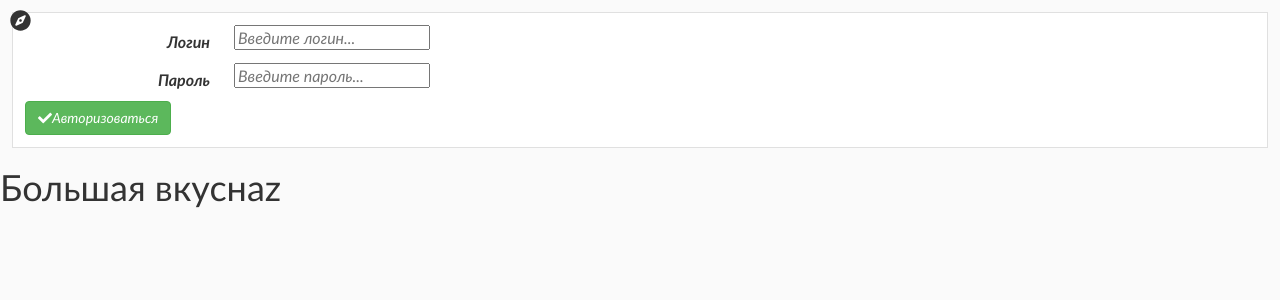
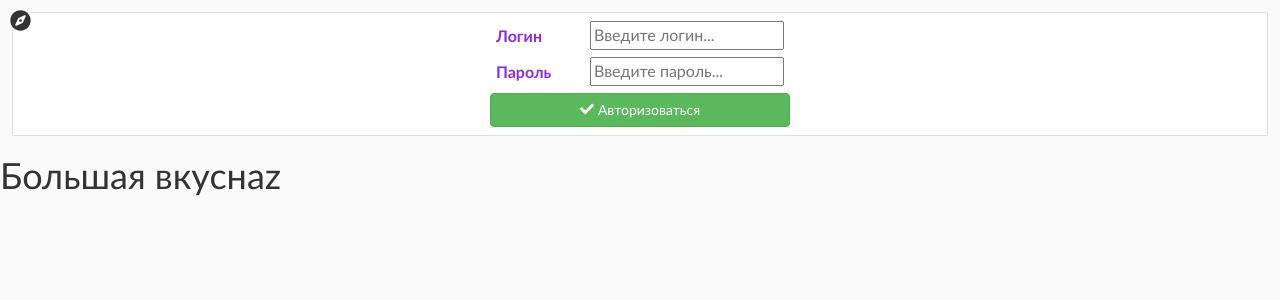
Before and after one commit to Chugou9/expenses, a React app: page / in a window 1280 px wide. Shown: the top 300 px of the page. Built offline with nearby package versions, Linux system fonts and the light colour scheme; the HTML template or start-up script is replaced by a standard one; what cometd would draw is missing.

Commit message:
auth:  Выравнивание полей

```diff
--- a/src/Common/BuildingBlocks/FormGroup/FormGroup.tsx
+++ b/src/Common/BuildingBlocks/FormGroup/FormGroup.tsx
@@ -3,14 +3,16 @@ import * as React from 'react';
 /**
  * Модель собственных свойств компонента.
  *
- * @prop {string} labelClassName Кастомный класс для наименования.
- * @prop {string} elementClassName Кастомный класс для блока с контентом.
  * @prop {string} label Кастомное наименование.
+ * @prop {string} [labelClassName] Кастомный класс для наименования.
+ * @prop {string} [elementClassName] Кастомный класс для блока с контентом.
+ * @prop {string} [containerClassName] Класс для контейнера.
  */
 interface IOwnProps {
-    labelClassName: string;
-    elementClassName: string;
     label: string;
+    labelClassName?: string;
+    elementClassName?: string;
+    containerClassName?: string;
 }
 
 /**
@@ -23,20 +25,22 @@ interface IState {}
  */
 export class FormGroup extends React.PureComponent<IOwnProps, IState> {
     static defaultProps: Partial<IOwnProps> = {
-        labelClassName: "col-xs-2",
-        elementClassName: "col-xs-10"
+        labelClassName: "",
+        elementClassName: '',
+        containerClassName: ''
     };
 
     render() {
         const {
             label,
             labelClassName,
-            elementClassName
+            elementClassName,
+            containerClassName
         } = this.props;
 
         return (
-            <div className="form-group">
-                <label className={`control-label ${labelClassName}`}>{label}</label>
+            <div className={` ${containerClassName}`}>
+                <label className={` ${labelClassName}`}>{label}</label>
 
                 <div className={elementClassName}>
                     {this.props.children}
--- a/src/Common/BuildingBlocks/Input/Input.tsx
+++ b/src/Common/BuildingBlocks/Input/Input.tsx
@@ -1,5 +1,4 @@
 import * as React from "react";
-import { isFunction } from "util";
 
 /**
  * Собственные свойства компонента ввода.
@@ -34,7 +33,7 @@ export function Input({
     const handleChange = (e: React.SyntheticEvent<HTMLInputElement>) => {
         let value = e.currentTarget.value;
 
-        isFunction(onChange) && onChange(value ? value : null);
+        typeof onChange === 'function' && onChange(value ? value : null);
     };
 
     return (
--- a/src/Common/Services/AuthServices.ts
+++ b/src/Common/Services/AuthServices.ts
@@ -10,7 +10,7 @@ export class AuthServices {
                 console.log('json', response);
                 setLogin(response.token, response.userId)
             },
-            (err) => console.log('Login error', err)
+            (err) => console.error('Login error', err)
         );
     }
 
--- a/src/Modules/Authorisation/AuthorisationPage.tsx
+++ b/src/Modules/Authorisation/AuthorisationPage.tsx
@@ -25,15 +25,18 @@ const AuthorisationPage = (): JSX.Element => {
         setPasswordValue(value);
     }
 
-    function handleAuthorisationClick() {
+    const handleAuthorisationClick = () => {
         services.logIn({email: loginValue, password: passwordValue}, login);
     }
 
     return (
-        <LayoutBlock>
-            <div className="auth-form form-horizontal">
+        <LayoutBlock className="auth-container">
+            <form className="auth-form" onSubmit={handleAuthorisationClick}>
                 <FormGroup
                     label="Логин"
+                    containerClassName="auth-form__form-group"
+                    labelClassName="auth-form__form-group__label"
+                    elementClassName="auth-form__form-group__element"
                 >
                     <input
                         placeholder="Введите логин..."
@@ -44,6 +47,9 @@ const AuthorisationPage = (): JSX.Element => {
 
                 <FormGroup
                     label="Пароль"
+                    containerClassName="auth-form__form-group"
+                    labelClassName="auth-form__form-group__label"
+                    elementClassName="auth-form__form-group__element"
                 >
                     <input
                         placeholder="Введите пароль..."
@@ -53,14 +59,15 @@ const AuthorisationPage = (): JSX.Element => {
                 </FormGroup>
 
                 <button
+                    type="submit"
+                    title="Авторизоваться"
+                    className="btn btn-success"
                     onClick={handleAuthorisationClick}
-                    title="Авторизоваться"
-                    className=" btn btn-success"
                 >
                     <FontAwesomeIcon icon={faCheck}/>
                     Авторизоваться
                 </button>
-            </div>
+            </form>
         </LayoutBlock>
     );
 }
--- a/src/Styles/Common/form.less
+++ b/src/Styles/Common/form.less
@@ -64,6 +64,7 @@ table, thead, th {
     margin: @base*3;
     background-color: @color-white;
     border: 1px solid @color-grey;
+    padding: @base*2 @base*3;
 }
 
 .form-horizontal {
--- a/src/Styles/Modules/Auth/Authorization.less
+++ b/src/Styles/Modules/Auth/Authorization.less
@@ -1,3 +1,44 @@
 .auth-form {
-  margin: 0 auto;
+  min-width: 300px;
+  font-size: 16px;
+  display: flex;
+  flex-flow: column nowrap;
+  color: blueviolet;
+
+  &__form-group {
+    display: grid;
+    grid-template-columns: 1fr 1fr 1fr;
+    grid-template-rows: 1fr;
+    flex-flow: row nowrap;
+    align-items: normal;
+    justify-content: space-between;
+
+    &__label {
+      grid-column-start: 1;
+      grid-column-end: 2;
+      grid-row-start: 1;
+      padding: 4px 6px;
+      justify-self: flex-start;
+    }
+
+    &__element {
+      max-width: fit-content;
+      grid-column-end: 4;
+      grid-column-start: 2;
+
+      & > input:first-child {
+        width: 100%;
+      }
+    }
+  }
+
+  & > button[type="submit"] > svg:first-child {
+    margin-right: 4px;
+  }
 }
+
+.auth-container {
+  display: flex;
+  flex-flow: row nowrap;
+  justify-content: center;
+}
--- a/src/Utils/REST.ts
+++ b/src/Utils/REST.ts
@@ -15,7 +15,7 @@ export const POST = (path: string, params?: any) => {
         headers: {
             'Content-Type': 'application/json',
         },
-        redirect: 'follow',
+        // redirect: 'follow',
         referrer: 'no-referrer',
         body: JSON.stringify(params)
     }).then(response => response.json());
--- a/webpack.config.js
+++ b/webpack.config.js
@@ -8,9 +8,7 @@ module.exports = {
     mode: "development",
     devtool: "source-map",
     // devServer: {
-    //   contentBase: './dist',
-    //   port: 8081,
-    //   host: '0.0.0.0'
+    //   contentBase: './dist'
     // },
     resolve: {
         extensions: [".ts",".tsx", '.js', '.jsx', '.css', '.less'],
```
Also changed, not shown: package.json (+11 -9 lines), 1 other file (tests, documents, lock files or other folders).
